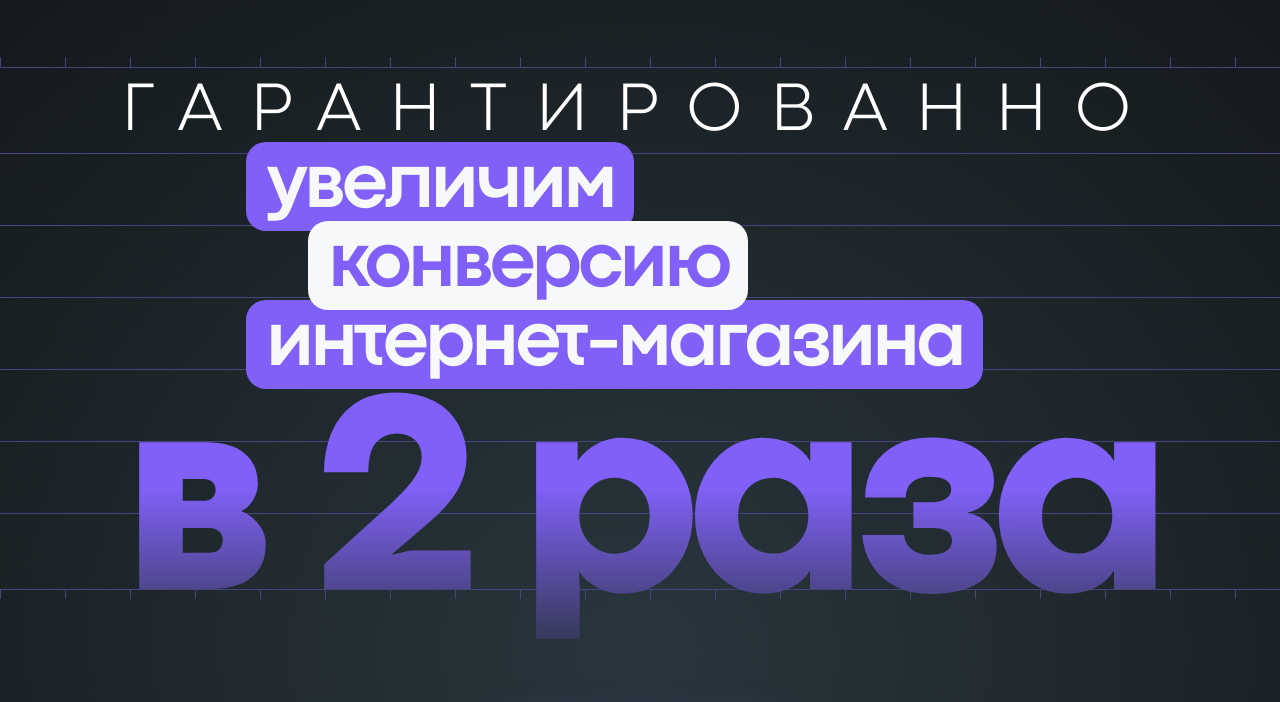
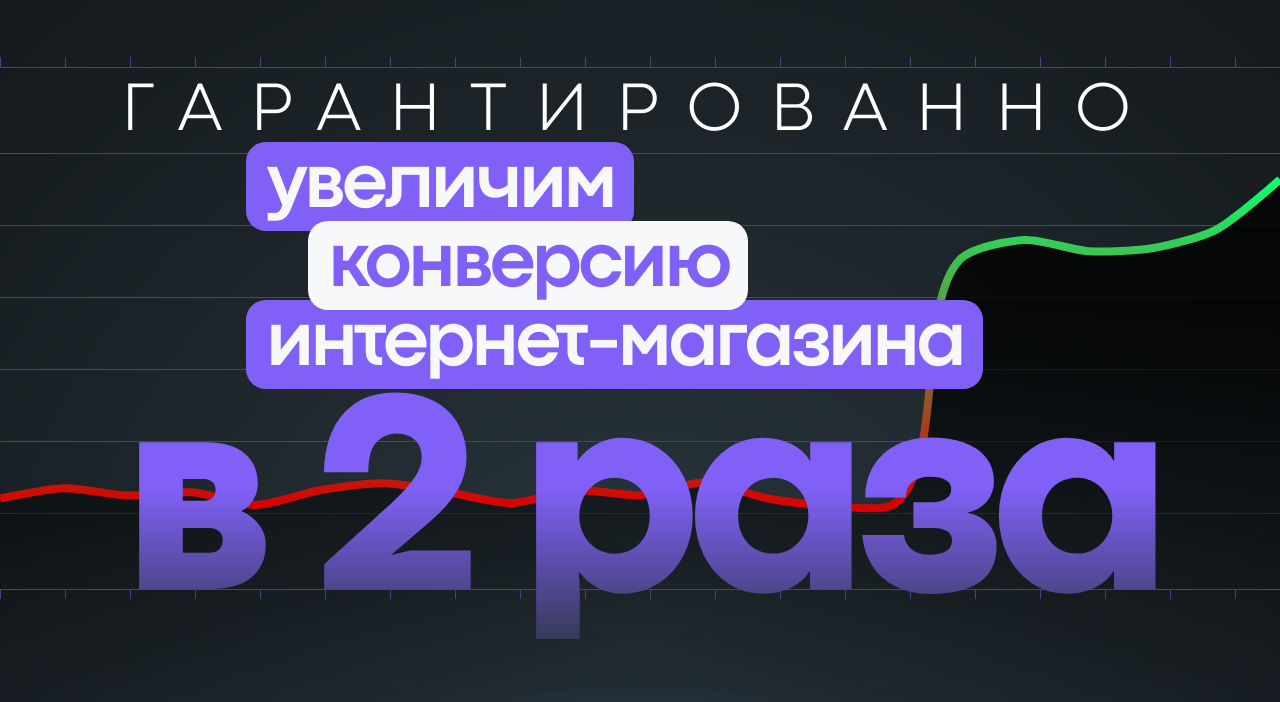
Before and after one commit to paseek/efon-landing, a website: page source/index.html in a window 1280 px wide. Shown: the part 92-794 px from the top of the page. Drawn offline with nearby package versions, Linux system fonts and the light colour scheme; files that its build step writes are made by us from their sources; the site is published under a folder, as on GitHub Pages, so addresses that start at the root find nothing.

Commit message:
Поправиляет пути в css

```diff
--- a/package.json
+++ b/package.json
@@ -36,7 +36,7 @@
     "start": "gulp runDev",
     "build": "gulp buildProd",
     "preview": "gulp buildProd && gulp startServer",
-    "deploy": "gulp build && gh-pages -d build"
+    "deploy": "gulp buildProd && gh-pages -d build"
   },
   "browserslist": [
     "last 2 versions",
--- a/source/sass/blocks/header.scss
+++ b/source/sass/blocks/header.scss
@@ -19,7 +19,7 @@
     top: 20%;
     width: 100%;
     height: 100%;
-    background-image: url(/img/bg-promo.svg);
+    background-image: url(../img/bg-promo.svg);
     background-size: 100% 100%;
     background-repeat: no-repeat;
 
```
Also changed, not shown: source/bg-promo.svg (deleted), source/img/bg-promo-line.svg (deleted), source/img/icons/bg-promo-line.svg (deleted), source/img/icons/bg-promo.svg (deleted), 1 other file.
